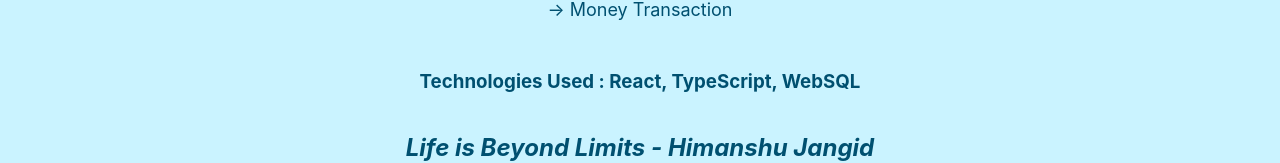
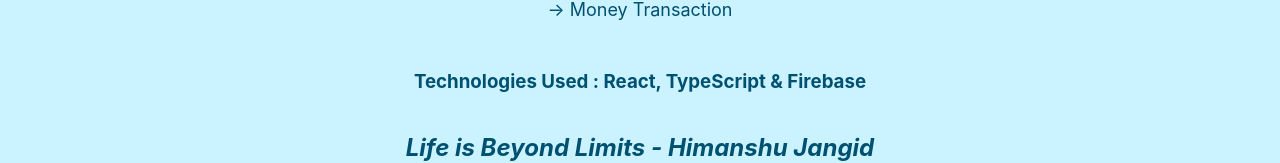
Before and after one commit to himanshurajora/mybank, a React (Vite) app: page / in a window 1280 px wide. Shown: the part 321-484 px from the top of the page. Built offline with nearby package versions, Linux system fonts and the light colour scheme.

Commit message:
websql -> indexdb -> firebase

```diff
--- a/src/components/Home.tsx
+++ b/src/components/Home.tsx
@@ -27,7 +27,7 @@
                 </li>
             </ul>
 
-        <h3>Technologies Used : React, TypeScript, WebSQL</h3>
+        <h3>Technologies Used : React, TypeScript & Firebase</h3>
 
             <br /><br />
 
```
